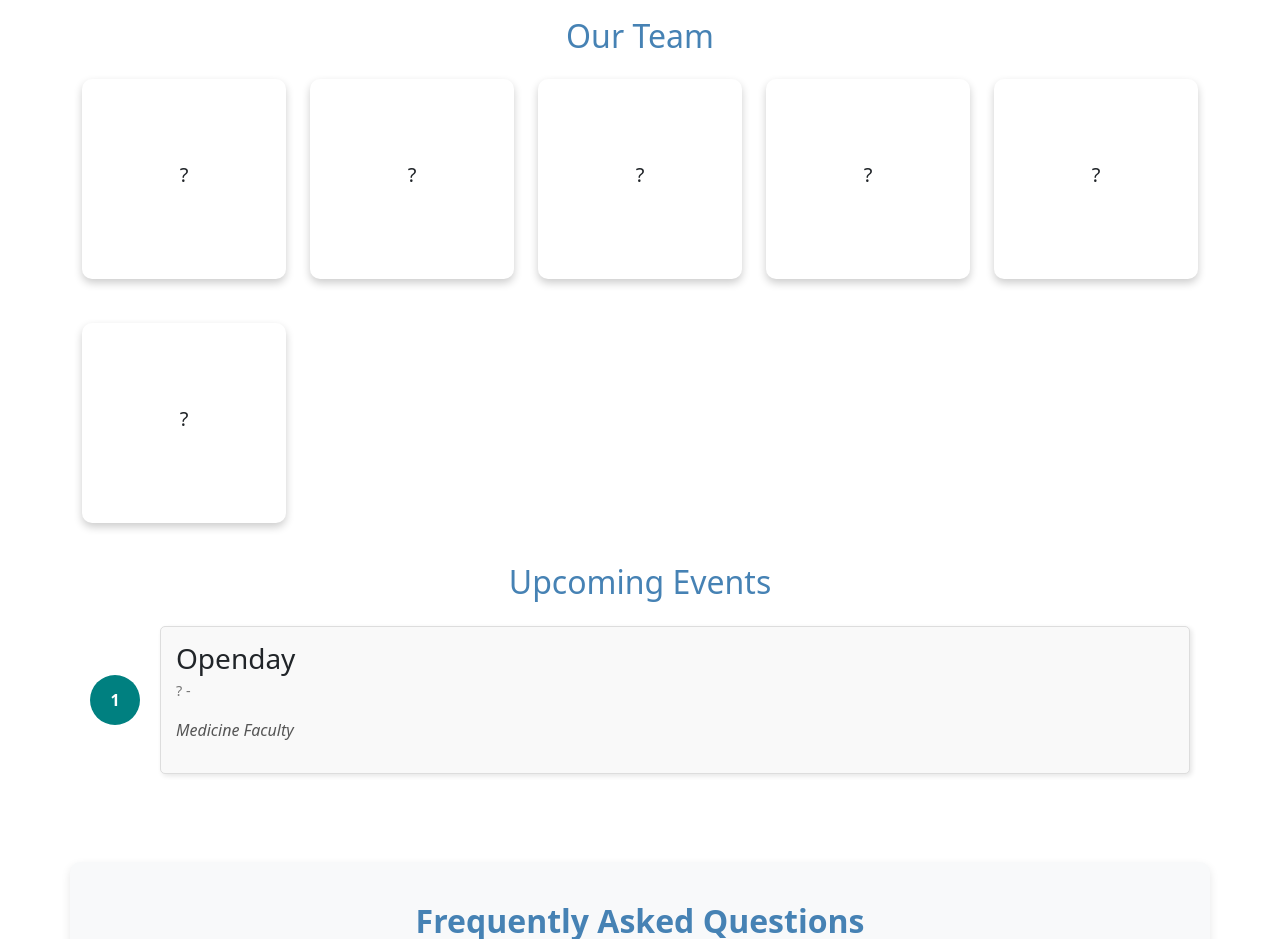
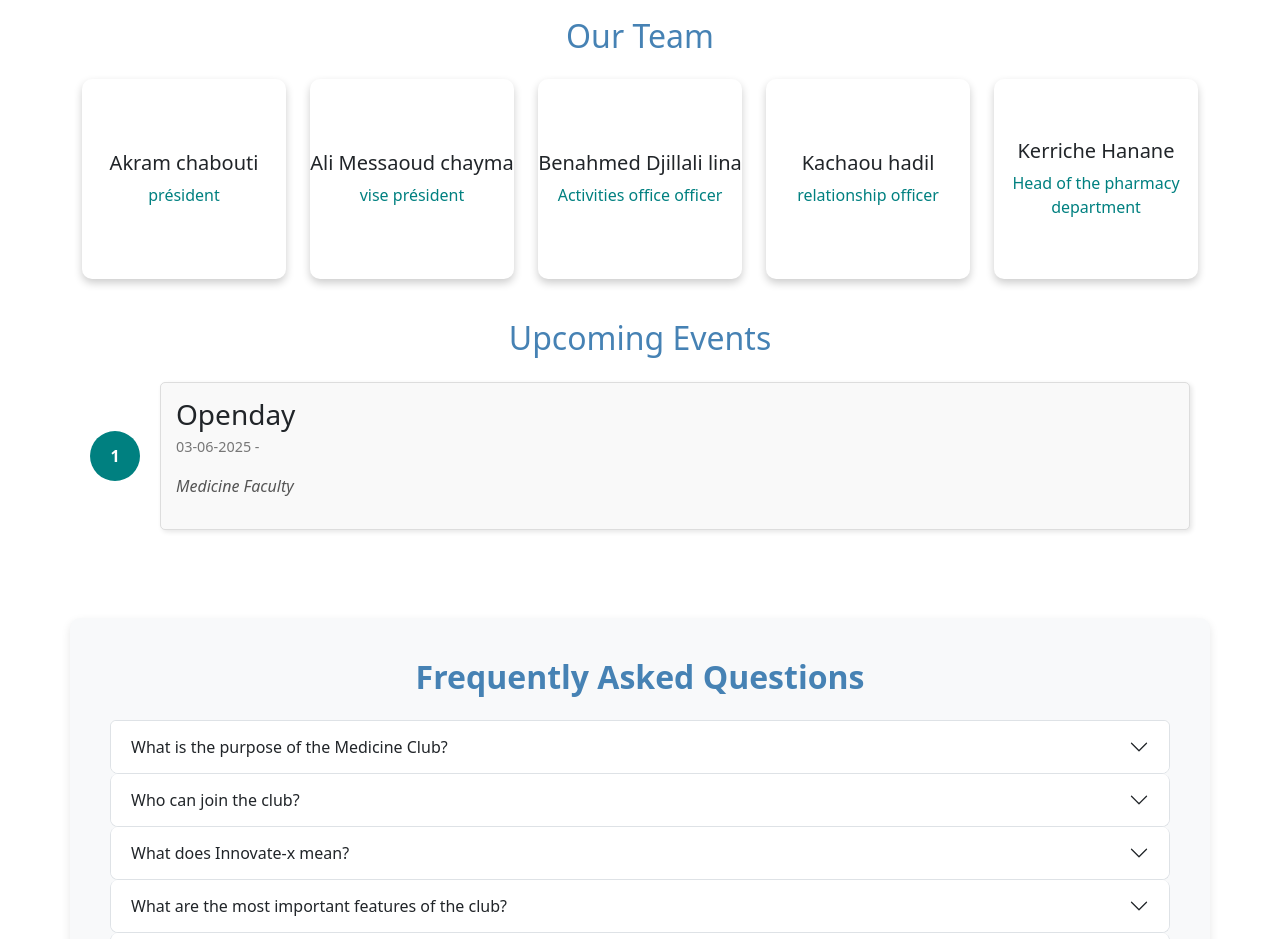
Before and after one commit to ayoubbelme/innovatex-club, a React (Create React App) app: page / in a window 1280 px wide. Shown: the part 1740-2679 px from the top of the page. Built offline with nearby package versions, Linux system fonts and the light colour scheme.

Commit message:
add team members

```diff
--- a/src/Sections/Events/Events.js
+++ b/src/Sections/Events/Events.js
@@ -8,7 +8,7 @@ const Events = () => {
     {
       id: 1,
       title: 'Openday',
-      date: '?',
+      date: '03-06-2025',
       location: 'Medicine Faculty',
       description: '',
     },
--- a/src/Sections/Team/Team.css
+++ b/src/Sections/Team/Team.css
@@ -41,4 +41,5 @@
     background: #008080;
     color: white;
     padding: 20px;
+
   }
--- a/src/Sections/Team/Team.js
+++ b/src/Sections/Team/Team.js
@@ -4,12 +4,12 @@ import React, { useState } from "react";
 import "./Team.css";
 
 const teamMembers = [
-  { name: "?", role: "", description: "" },
-  { name: "?", role: "", description: "" },
-  { name: "?", role: "", description: "" },
-  { name: "?", role: "", description: "" },
-  { name: "?", role: "", description: "" },
-  { name: "?", role: "", description: "" }
+  { name: "Akram chabouti", role: "président", description: "Pharmacy student" },
+  { name: "Ali Messaoud chayma", role: "vise président", description: "Pharmacy student" },
+  { name: "Benahmed Djillali lina", role: "Activities office officer", description: "Pharmacy student" },
+  { name: "Kachaou hadil", role: "relationship officer", description: "Pharmacy student" },
+  { name: "Kerriche Hanane", role: "Head of the pharmacy department", description: "Pharmacy student" },
+
 ];
 
 const Team = () => {
```
